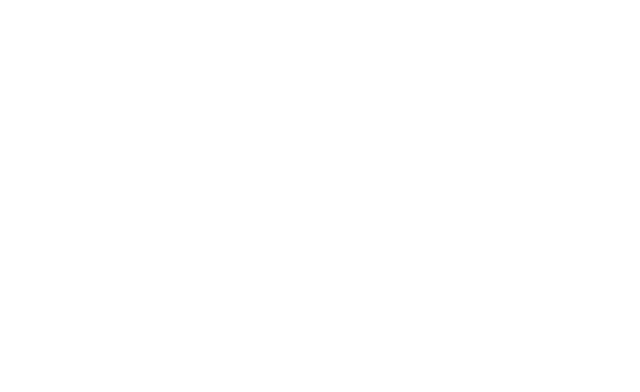
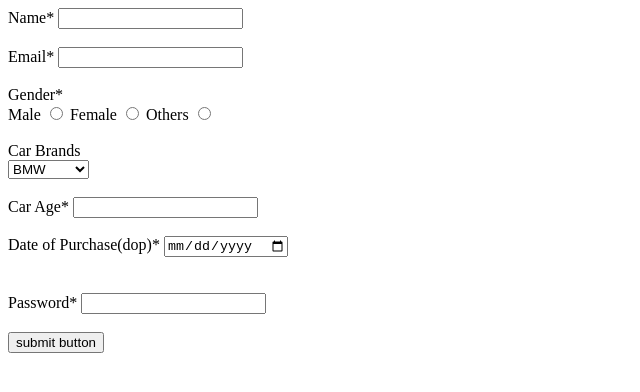
Before and after one commit to acciojob/signup-form-car-rauchrods, a website: page main.html in a window 1280 px wide. Shown: the whole page, without its empty margins (0-640 px from the left). Drawn offline with Linux system fonts and the light colour scheme.

Commit message:
created a submission

```diff
--- a/main.html
+++ b/main.html
@@ -8,6 +8,69 @@
 
 <body>
 	<!-- the entire body must be written by student -->
+	    <form action="" method="post">
+        <div>
+            <label for="name">Name*</label>
+            <input type="text" name="name" id="name" required>
+        </div>
+        <br>
+
+        <div>
+            <label for="email">Email*</label>
+            <input type="email" name="email" id="email" required>
+        </div>
+        <br>
+
+        <div>
+            <label for="">Gender*</label>
+            <br>
+            <label for="male">Male</label>
+            <input type="radio" id="male" value="male"  name="gender" required>
+            <label for="female">Female</label>
+            <input type="radio" id="female" value="female" name="gender" required>
+            <label for="others">Others</label>
+            <input type="radio" id="others"value="others" name="gender" required>
+        </div>
+
+        <br>
+
+        <div>
+            <label for="cars">Car Brands</label>
+            <br>
+
+            <select name="car" id="cars">
+                <option value="bmw">BMW</option>
+                <option value="audi">Audi</option>
+                <option value="mercedez">Mercedez</option>
+            </select>
+        </div>
+
+        <br>
+
+        <div>
+            <label for="carage">Car Age*</label>
+            <input type="number" name="carage" id="carage" required>
+        </div>
+
+
+        <br>
+       <div>
+        <label for="dop">Date of Purchase(dop)*</label>
+        <input type="date" name="date of purchase" id="dop" required>
+       </div>
+        <br><br
+     <div>
+        <label for="password">Password*</label>
+        <input type="password" name="password" id="password" required>
+     </div>
+     <br><br>
+
+     <div>
+       <button type="submit">submit button</button>
+     </div>
+
+
+    </form>
     <script type="text/javascript" src="./script.js">
 </script>
 
```
